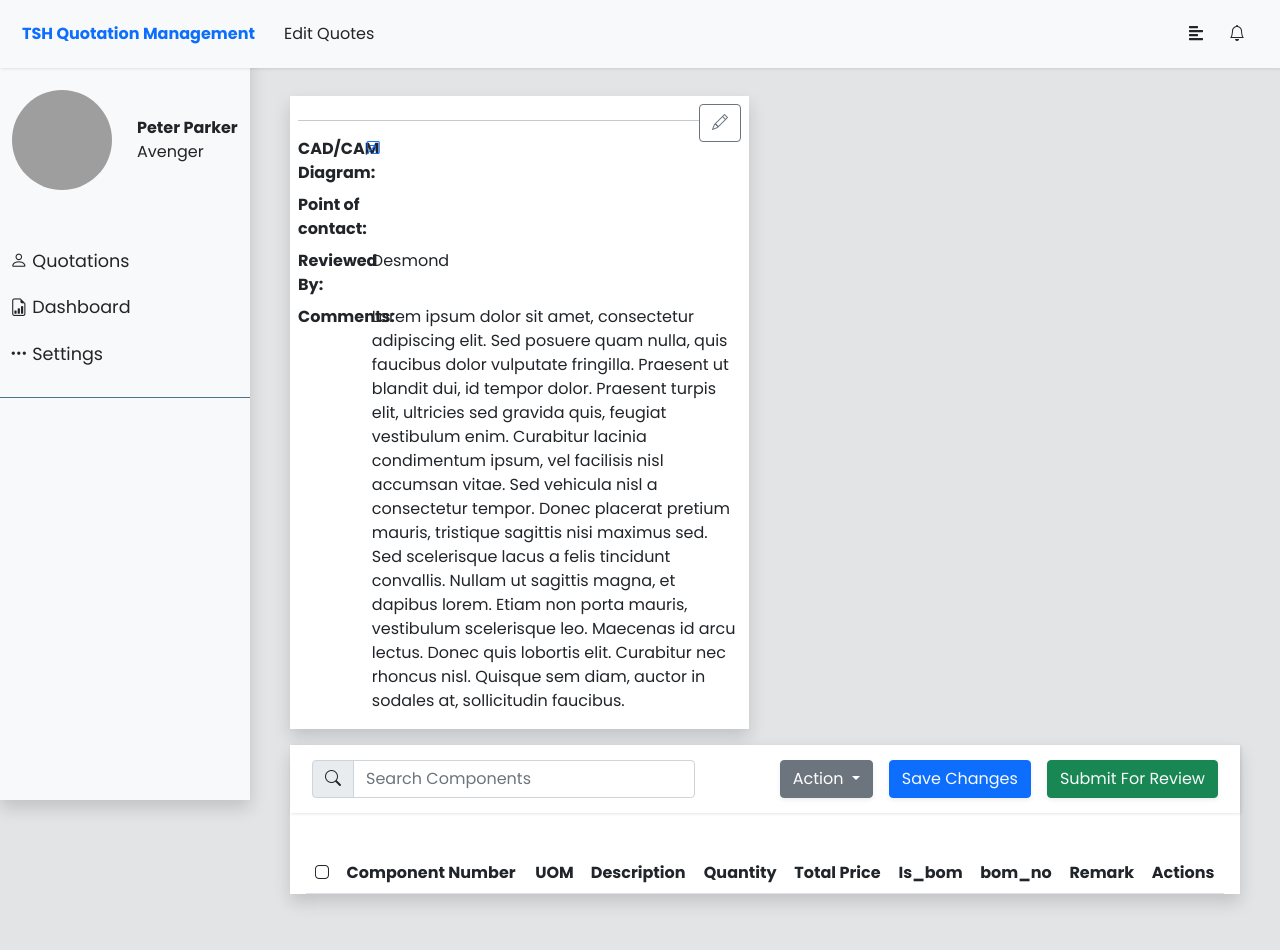
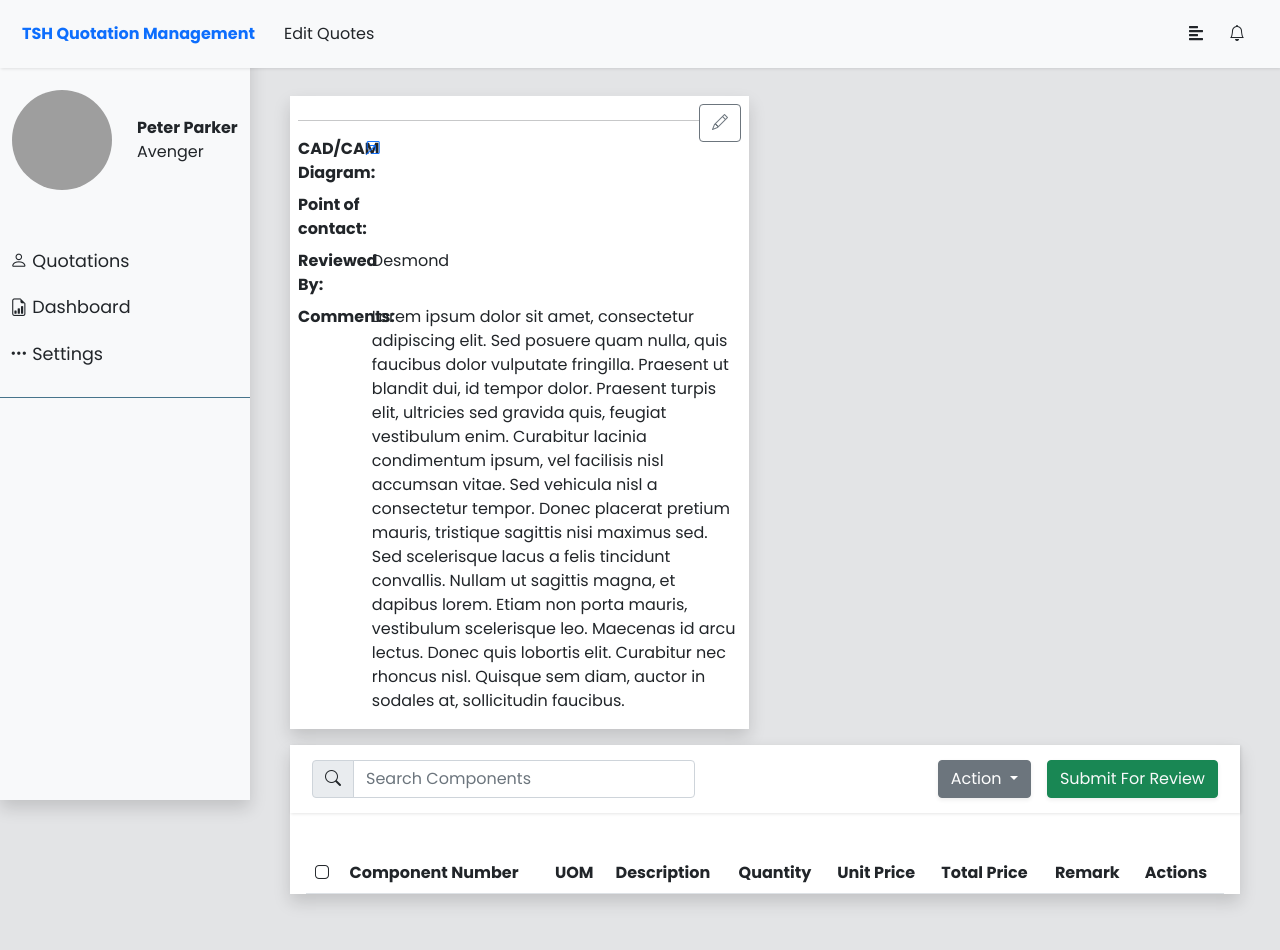
Before and after one commit to izzkhairable/fyp, a Python web app: template aqs_web/templates/edit.html in a window 1280 px wide. Run offline with Jinja, Linux system fonts and the light colour scheme; the template is opened without the code that fills it, so the values that code supplies are empty; some libraries are stand-ins or nearby versions; grey boxes are pictures that could not be loaded.

Commit message:
edit quotation ui updates

```diff
--- a/aqs_web/app.py
+++ b/aqs_web/app.py
@@ -123,7 +123,7 @@ def get_supervisor_salesperson_quotations(supervisor_id):
 @app.route("/quotationParts/<string:quotation_no>")
 def get_quotation_parts(quotation_no):
     print(quotation_no)
-    cursor.execute('''SELECT component_no, uom, description, quantity, CONVERT(varchar, unit_price*quantity) as total_price, is_bom, bom_no, remark, crawl_info
+    cursor.execute('''SELECT component_no, uom, description, quantity, CONVERT(varchar, unit_price*quantity) as total_price, is_bom, bom_no, remark, crawl_info, CONVERT(varchar, lvl) as level
     FROM dbo.quotation_component as QCT
     WHERE QCT.quotation_no = ?;''', quotation_no)
 
--- a/aqs_web/templates/edit.html
+++ b/aqs_web/templates/edit.html
@@ -161,10 +161,6 @@
                   </div>
 
                   <div class= "d-flex dropdown flex-row bd-highlight ms-3">
-                    <button type="button" onclick="saveChanges()" class="btn btn-primary text-light shadow-sm">Save Changes</button>
-                  </div>
-
-                  <div class= "d-flex dropdown flex-row bd-highlight ms-3">
                     <button type="button" class="btn btn-success text-light shadow-sm">Submit For Review</button>
                   </div>
               </div>
@@ -180,9 +176,8 @@
                     <th scope="col">UOM</th>
                     <th scope="col">Description</th>
                     <th scope="col">Quantity</th>
+                    <th scope="col">Unit Price</th>
                     <th scope="col">Total Price</th>
-                    <th scope="col">Is_bom</th>
-                    <th scope="col">bom_no</th>
                     <th scope="col">Remark</th>
                     <th scope="col">Actions</th>
                   </tr>
@@ -195,27 +190,41 @@
 
           <!-- Edit Parts Modal -->
           <div class="modal fade" id="edit-parts" tabindex="-1" aria-labelledby="editPartsLabel" aria-hidden="true">
-            <div class="modal-dialog">
+            <div class="modal-dialog modal-xl">
               <div class="modal-content">
                 <div class="modal-header">
-                  <h5 class="modal-title" id="exampleModalLabel">Edit Part - 10000025</h5>
+                  <h5 class="modal-title" id="editModalLabel"></h5>
                   <button type="button" class="btn-close" data-bs-dismiss="modal" aria-label="Close"></button>
                 </div>
-                <div class="modal-body">
-                  <label for="partno">Part Number</label><br>
-                  <input type="text" id="partno" name="partno" placeholder="10000025"><br><br>
-                  <label for="description">Description</label><br>
-                  <textarea id="description" name="description" rows="3" cols="50" placeholder="Wire: Hook-Up Wire ALPHA WIRE, 16 AWG, BROWN, MFG PN:6716 BR005"></textarea><br><br>
-                  <label for="quantity">Quantity</label><br>
-                  <input type="number" id="quantity" name="quantity" placeholder="18"><br><br>
-                  <label for="mfgpn">Manufacturing Part Number</label><br>
-                  <input type="text" id="mfgpn" name="mfgpn" placeholder="DR-25-1/4-0 SP"><br><br>
-                  <label for="price">Price</label><br>
-                  $<input type="number" id="price" name="price" placeholder="9.89"><br><br>
-                  <label for="supplier">Supplier</label><br>
-                  <input type="text" id="supplier" name="supplier" placeholder="Taobao"><br><br>
-                  <label for="link">Link</label><br>
-                  <input type="text" id="link" name="link" placeholder="world.taobao.com"><br><br>
+                <div class="modal-body text-center">
+                  <label for="remark"><b>Remark</b></label><br>
+                  <textarea id="remark" name="remark" rows="5" cols="100"></textarea><br><br>
+                  <table class="table table-borderless">
+                    <tr>
+                      <th scope="col">Unit Price</th>
+                      <th scope="col">Supplier</th>
+                      <th scope="col">Link</th>
+                      <th scope="col">Quantity</th>
+                    </tr>
+                    <tr>
+                      <td>
+                        <input type="number" id="price" name="price" placeholder="9.89"><br><br>
+                      </td>
+                      <td>
+                        <input type="text" id="supplier" name="supplier" placeholder="Taobao"><br><br>
+                      </td>
+                      <td>
+                        <input type="text" id="link" name="link" placeholder="world.taobao.com"><br><br>
+                      </td>
+                      <td>
+                        <input type="number" id="quantity" name="quantity" placeholder="18"><br><br>
+                      </td>
+                      <td>
+                        <button type="button" class="btn btn-sm btn-outline-secondary"><i class="bi bi-trash-fill"></i></button>
+                      </td>
+                    </tr>
+                  </table>
+                  <a>Add Supplier</a>
                 </div>
                 <div class="modal-footer">
                   <button type="button" class="btn btn-secondary shadow-sm" data-bs-dismiss="modal">Close</button>
--- a/aqs_web/templates/edit.js
+++ b/aqs_web/templates/edit.js
@@ -22,21 +22,43 @@ function getQuotationParts(){
             // success case
             console.log(result)
             for (var part in result) {
-              document.getElementById("parts").innerHTML += `<tr>
+              if (result[part].is_bom == 1){
+                document.getElementById("parts").innerHTML += `<th style="background-color:#F9E79F;" colspan="9">${result[part].description}</th>`
+              }
+              else if (result[part].is_bom == 0 && result[part].level == "0.1") {
+                document.getElementById("parts").innerHTML += `<tr style="background-color:#5DADE2;">
                 <th scope="row"><input type="checkbox"></th>
                 <td>${result[part].component_no}</td>
                 <td>${result[part].uom}</td>
                 <td>${result[part].description}</td>
                 <td>${result[part].quantity}</td>
+                <td>$${result[part].total_price/result[part].quantity}</td>
                 <td>$${result[part].total_price}</td>
-                <td>${result[part].is_bom}</td>
-                <td>${result[part].bom_no}</td>
                 <td>${result[part].remark}</td>
                 <td>
                   <button type="button" data-bs-toggle="modal" data-bs-target="#edit-parts" class="btn btn-outline-secondary"><i class="bi bi-pencil"></i></button>
                   <button type="button" class="btn btn-outline-secondary"><i class="bi bi-trash-fill"></i></button>
                 </td>
-              </tr>`
+              </tr>
+              `
+              }
+              else {
+                document.getElementById("parts").innerHTML += `<tr>
+                <th scope="row"><input type="checkbox"></th>
+                <td>${result[part].component_no}</td>
+                <td>${result[part].uom}</td>
+                <td>${result[part].description}</td>
+                <td>${result[part].quantity}</td>
+                <td>$${result[part].total_price/result[part].quantity}</td>
+                <td>$${result[part].total_price}</td>
+                <td>${result[part].remark}</td>
+                <td>
+                  <button type="button" data-bs-toggle="modal" onclick="editParts('${result[part].component_no}', '${result[part].remark}', '${result[part].crawl_info}')" data-bs-target="#edit-parts" class="btn btn-outline-secondary"><i class="bi bi-pencil"></i></button>
+                  <button type="button" class="btn btn-outline-secondary"><i class="bi bi-trash-fill"></i></button>
+                </td>
+              </tr>
+              `
+              }
             }
             } else if (response.status == 404) {
                 // No Rows
@@ -52,3 +74,9 @@ function getQuotationParts(){
                 } // error
     });
 }
+
+function editParts(component_no, remark, crawl_info){
+  document.getElementById("editModalLabel").innerHTML = "Edit Part - " + component_no;
+  console.log(remark)
+  console.log(crawl_info);
+}
```
